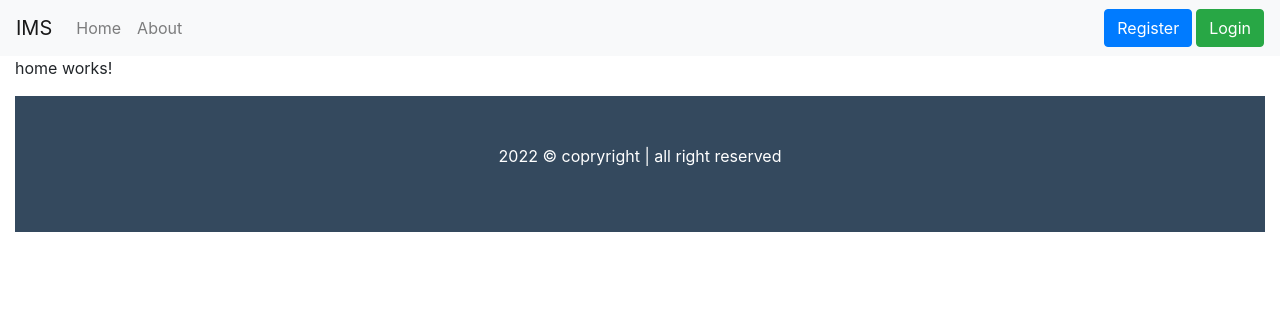
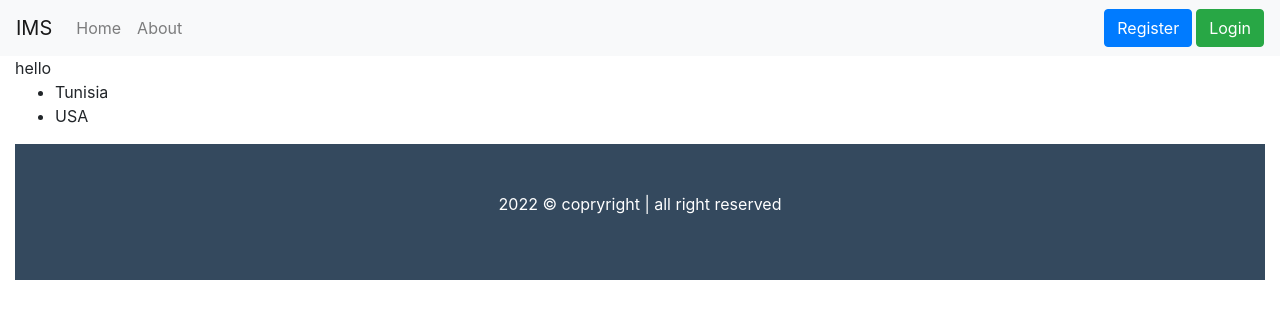
Before and after one commit to dagboujhatem/ims-angular, an Angular app: page /home in a window 1280 px wide. Shown: the top 318 px of the page. Built offline with nearby package versions, Linux system fonts and the light colour scheme.

Commit message:
les directives strecturelles

```diff
--- a/src/app/components/home/home.component.html
+++ b/src/app/components/home/home.component.html
@@ -1 +1,6 @@
-<p>home works!</p>
+<div *ngIf="isShow">
+    hello
+</div>
+<ul>
+    <li *ngFor="let country of countries">{{ country }}</li>
+</ul>
--- a/src/app/components/home/home.component.ts
+++ b/src/app/components/home/home.component.ts
@@ -6,7 +6,8 @@ import { Component, OnInit } from '@angular/core';
   styleUrls: ['./home.component.css']
 })
 export class HomeComponent implements OnInit {
-
+  isShow = true
+  countries = ['Tunisia', 'USA']
   constructor() { }
 
   ngOnInit(): void {
```
